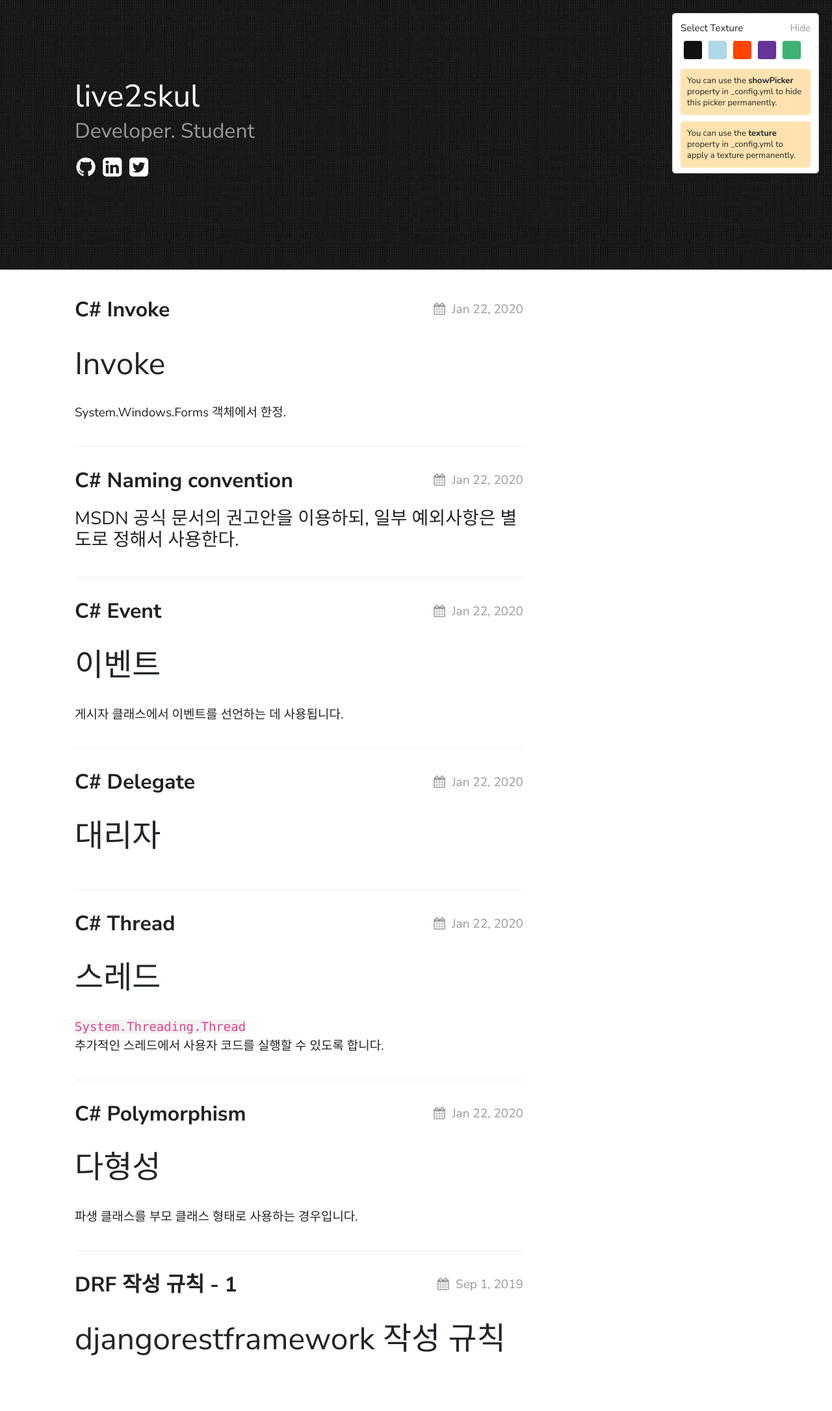
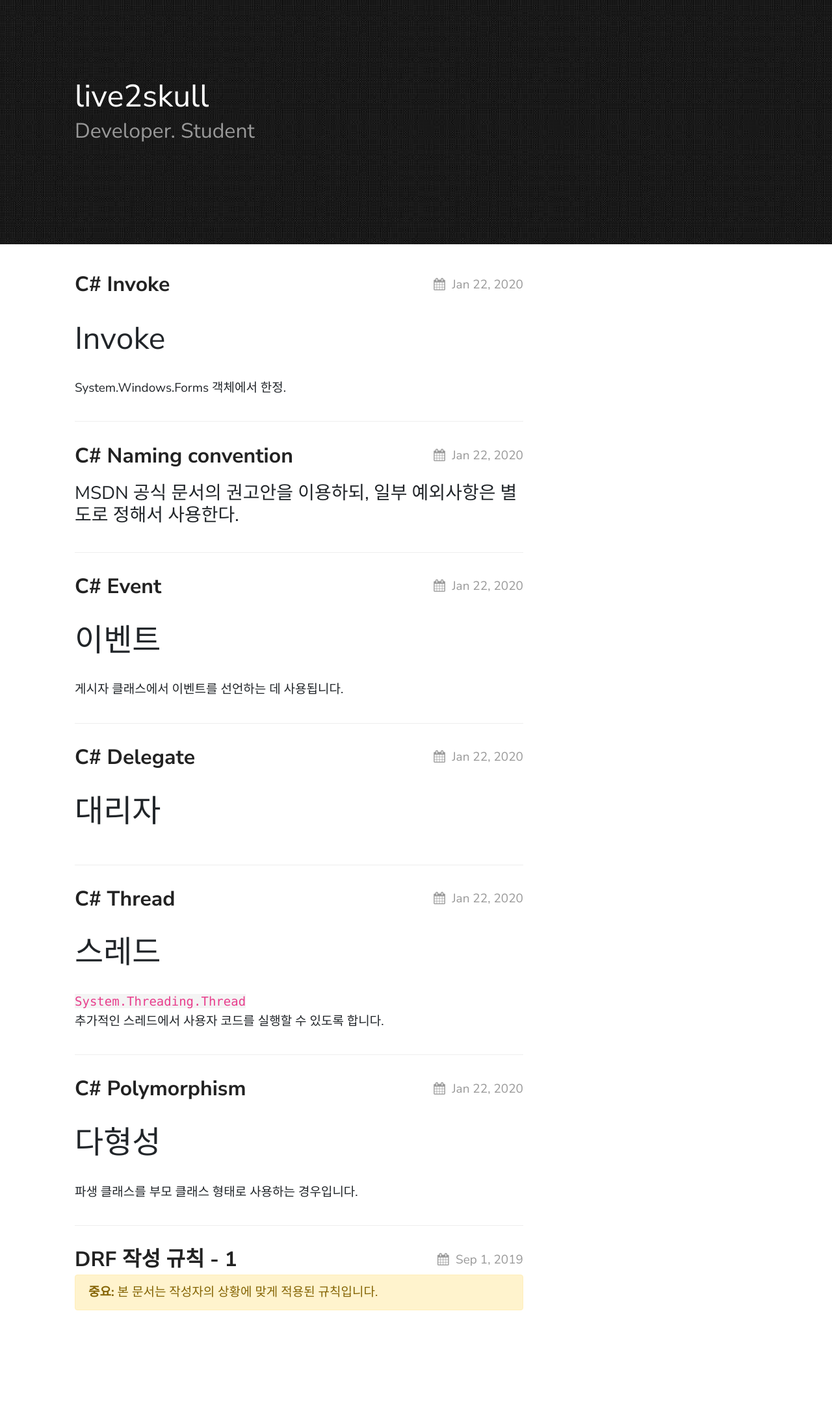
Before and after one commit to live2skull/blog.live2skull.kr, a Jekyll site: the page built from index.md, in a window 1280 px wide. Shown: the whole page at 65% size. Built offline with Jekyll 4.4.1, drawn with Linux system fonts in a browser that asks for light colours; after the commit the page ends 2083 px from its top, so only the background shows below that.

Commit message:
블로그 추가설정.

```diff
--- a/_config.yml
+++ b/_config.yml
@@ -15,20 +15,20 @@ sass:
 
 permalink: /posts/:title/
 texture:
-  title: live2skul
+  title: live2skull
   tagline: Developer. Student
   date_format: "%b %-d, %Y"
   style: black
   showNav: false
-  showPicker: true
+  showPicker: false
   analytics_id: UA-114835371-2
 
   # generate social links in footer
-  social_links:
-    twitter: thelehhman
-    github:  thelehhman
-    linkedIn: in/thelehhman
-    rss: rss
+  # social_links:
+  #   twitter: thelehhman
+  #   github:  thelehhman
+  #   linkedIn: in/thelehhman
+  #   rss: rss
 
 
 # If you want to link only specific pages in your header, uncomment
--- a/_posts/django-drf/2019-09-08-drf_basic.markdown
+++ b/_posts/django-drf/2019-09-08-drf_basic.markdown
@@ -5,10 +5,10 @@ date:   2019-09-01 00:59:09 +0000
 categories: django djangorestframework
 ---
 
-# djangorestframework 작성 규칙
+{% include important.html content="본 문서는 작성자의 상황에 맞게 적용된 규칙입니다." %}
 
+django, djangorestframework 프레임워크를 적용한 파이썬 웹 API 작성에 적용되는 규칙.
 
-{% include important.html content="본 문서는 작성자의 상황에 맞게 적용된 규칙입니다." %}
 
 ## 모듈 개요
 
```
Also changed, not shown: _layouts/page.html (line endings or trailing spaces).
